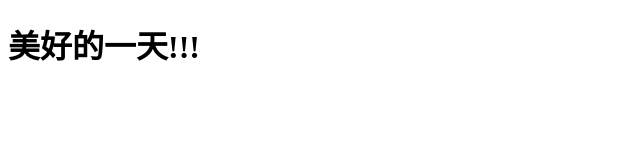
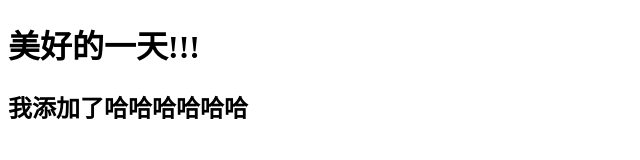
Before and after one commit to dreamZhe/test110, a plain HTML site: page index.html in a window 1280 px wide. Shown: the whole page, without its empty margins (0-640 px from the left). Drawn offline with Linux system fonts and the light colour scheme.

Commit message:
添加了哈哈

```diff
--- a/index.html
+++ b/index.html
@@ -8,5 +8,6 @@
 </head>
 <body>
 	<h1>美好的一天!!!</h1>
+	<h2>我添加了哈哈哈哈哈哈</h2>
 </body>
 </html>
```
